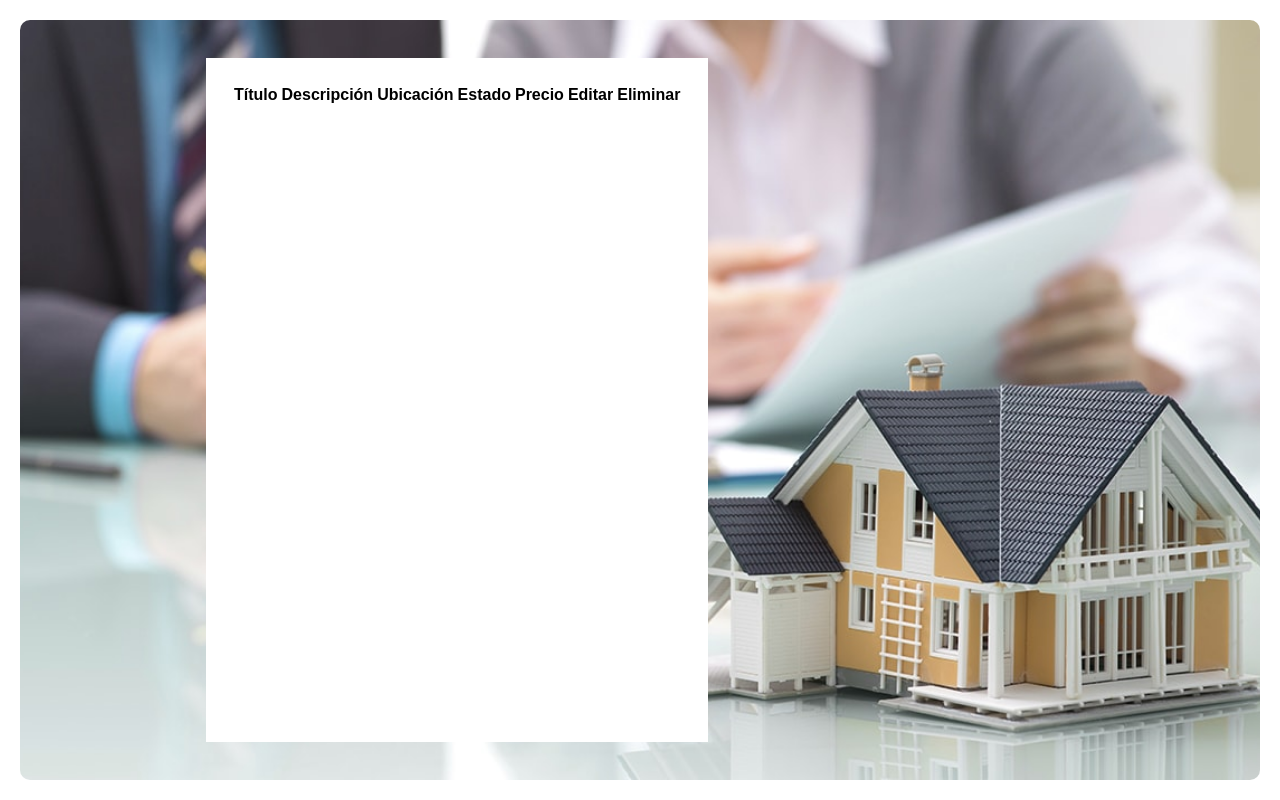
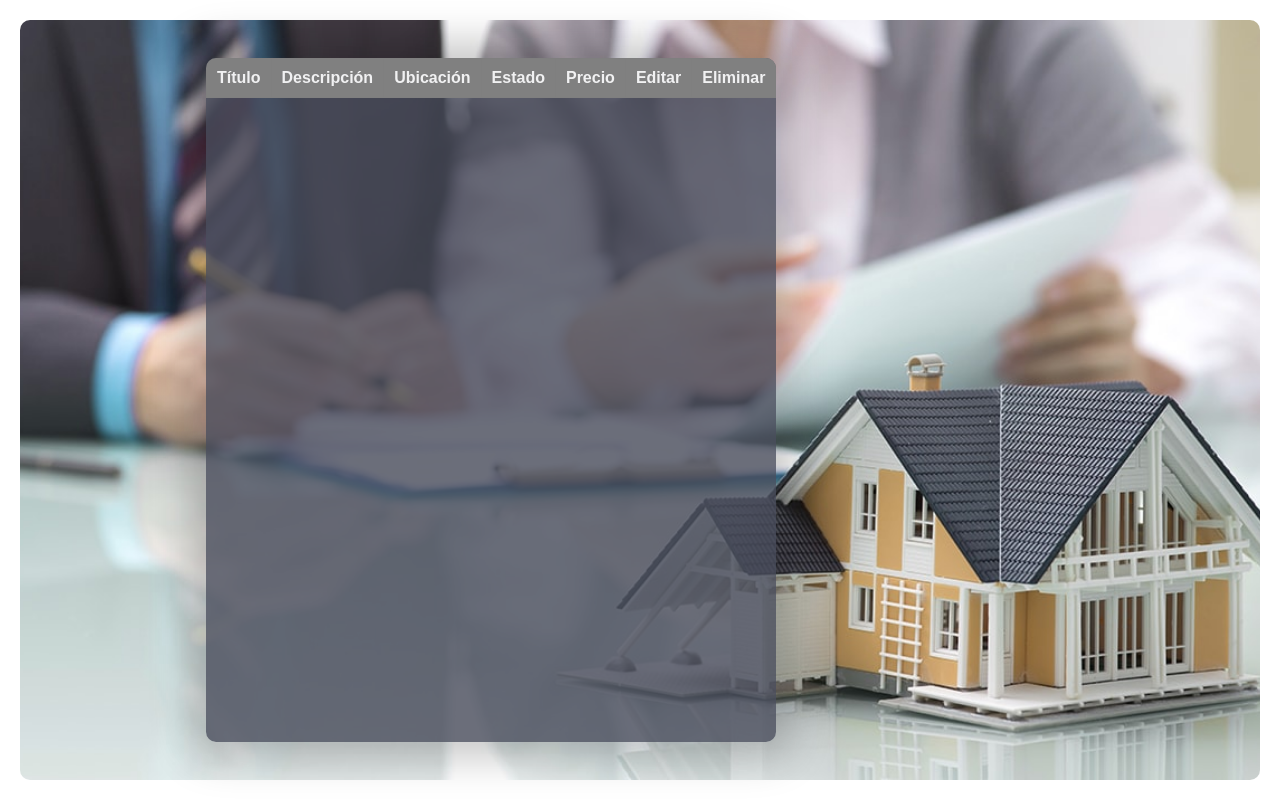
Before and after one commit to jabreu6/jabreu6.github.io, a website: page public/consulta.html in a window 1280 px wide. Drawn offline with nearby package versions, Linux system fonts and the light colour scheme; no server answers; a web font is replaced by a local one.

Commit message:
consultas

```diff
--- a/public/consulta.html
+++ b/public/consulta.html
@@ -48,7 +48,7 @@
         <div class="page">
             <div class="container">
                 <table class= "tabla">
-                  <thead>
+                  <thead class= "cabecera">
                     <th>Título</th>
                     <th>Descripción</th>
                     <th>Ubicación</th>
--- a/public/index.css
+++ b/public/index.css
@@ -8,16 +8,43 @@ body {
 }
 
 .tabla{
-  background: white;
-  padding: 25px;
+  border-radius: 10px;
+  background: rgba(71,74,89,0.8);
+  box-shadow: 0px 0px 40px 16px rgba(0,0,0,0.22);
+  color: #F1F1F2;
+  /*padding: 25px;*/
+display: block;
+overflow: auto;
+
+  border-collapse: collapse;
+
+}
+
+table {
+    max-width: 100%;
+  max-height: 100%;
+
+}
+.cabecera {
+  background: gray;
+
+  padding: 10px;
 }
 
 thead {
   text-align: center;
   width: 200px;
+
 }
-.filas{
-  border-color: solid red;
+
+td {
+  padding: 10px;
+}
+tr, th{
+  border: 1px solid #7f7f7f;
+  padding: 10px;
+  /*background: red;*/
+  text-align: center;
 }
 
 .container22{
@@ -41,7 +68,7 @@ thead {
 .container {
   margin-left: 15%;
   display: flex;
-  width: 50%;
+  width: 70%;
   height: 90%;
 }
 
```
